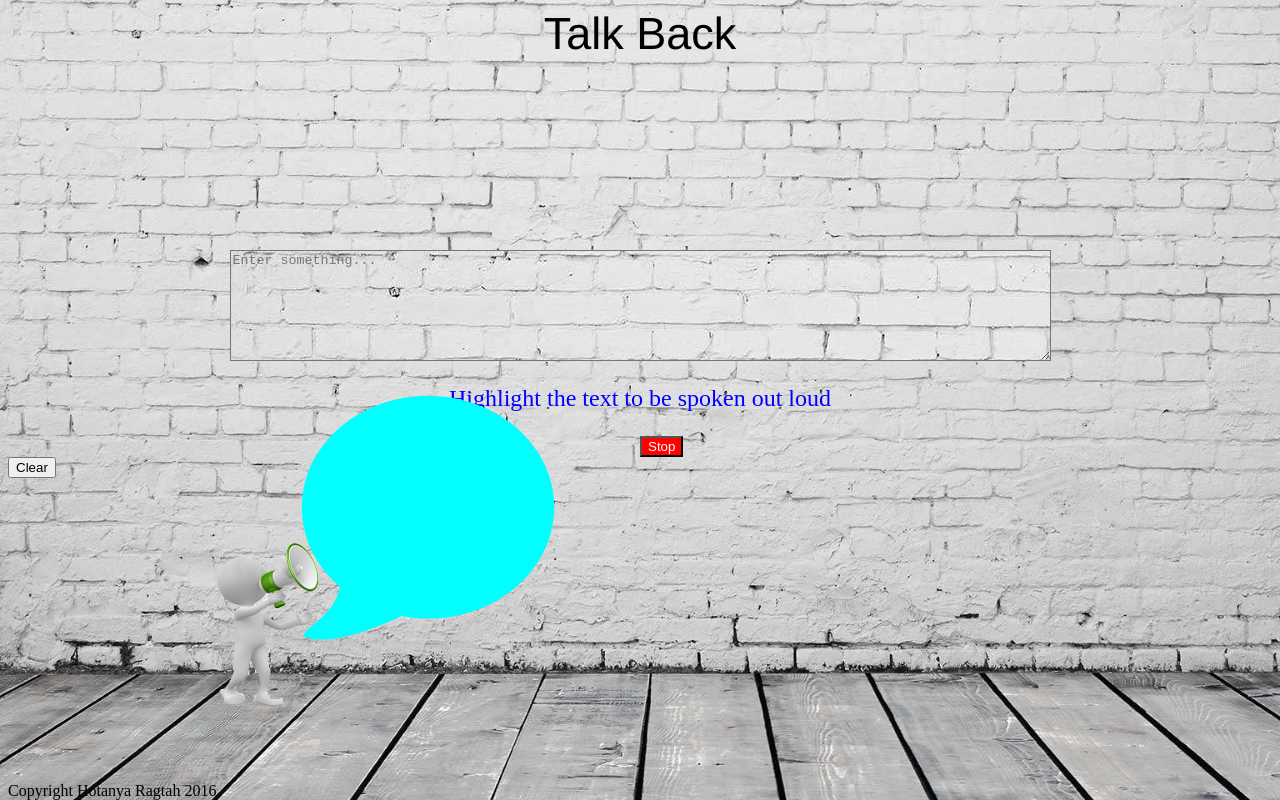
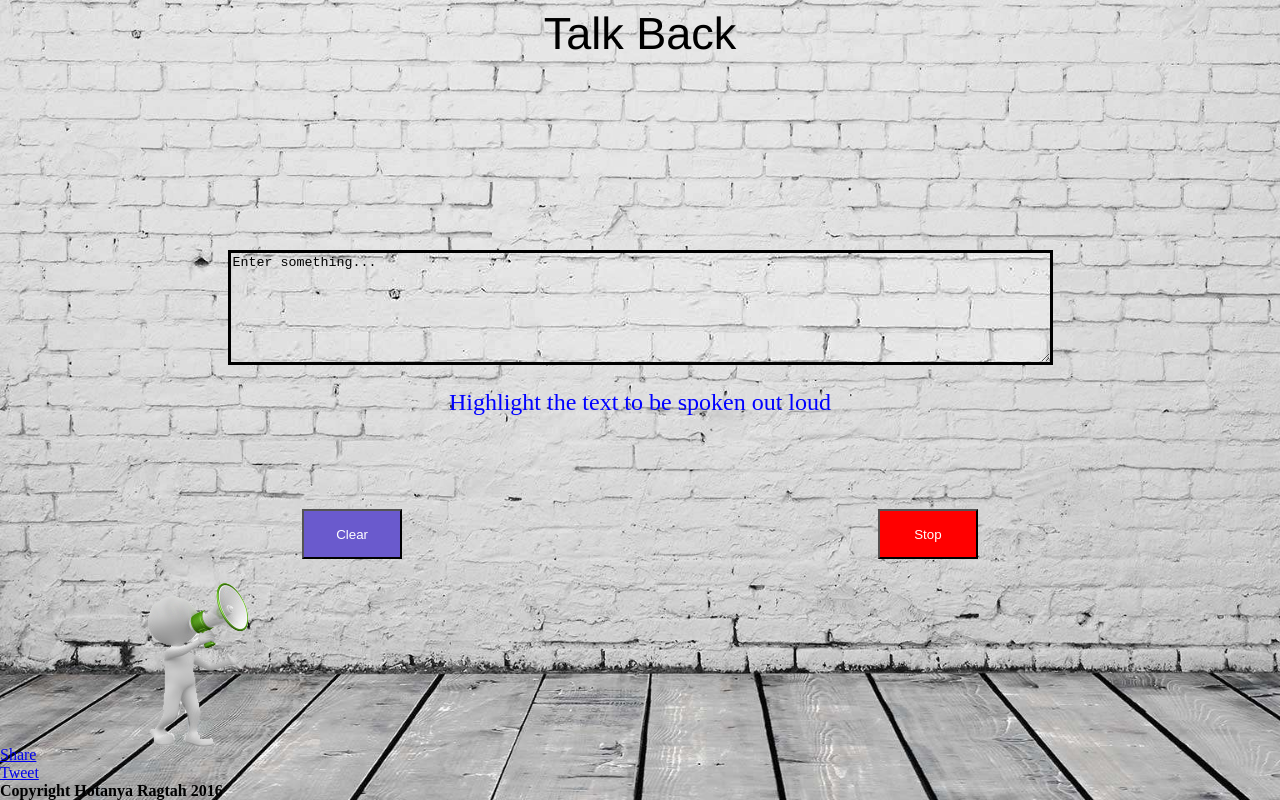
Before and after one commit to Hotanya/Talk-Back, a website: page index.html in a window 1280 px wide. Drawn offline with Linux system fonts and the light colour scheme.

Commit message:
Add project files and folders

```diff
--- a/index.html
+++ b/index.html
@@ -8,13 +8,24 @@
 
 <head>
     <title>Talk Back</title>
-        <link rel = "text/javascript" href="basic.js">
+
+
     <script src="http://code.responsivevoice.org/responsivevoice.js"></script>
     <script src='//vws.responsivevoice.com/v/e?key=8QiBKugZ'></script>
 
 </head>
 
 <body>
+    <div id="fb-root"></div>
+    <script>
+        (function(d, s, id) {
+        var js, fjs = d.getElementsByTagName(s)[0];
+        if (d.getElementById(id)) return;
+        js = d.createElement(s); js.id = id;
+        js.src = "//connect.facebook.net/en_GB/sdk.js#xfbml=1&version=v2.7";
+        fjs.parentNode.insertBefore(js, fjs);
+        }(document, 'script', 'facebook-jssdk'));
+    </script>
 
 <div id= "app_name">
 
@@ -24,13 +35,12 @@
 </div>
 
     <div>
-        <textarea id = "textarea" placeholder="Enter something..." rows = "7" cols = "100"></textarea>
+        <textarea id = "textarea" placeholder="Enter something..."rows = "7" cols = "100"></textarea>
     </div>
 
 <p>Highlight the text to be spoken out loud</p>
 
 <img id= "megaman" src="Images/megaphone_man.png" alt="Man With Megaphone">
-<img id= "speechbubble" src="Images/speech_bubble.png" alt="Speech Bubble">
 
 <div id = stop_button_div>
   <input id = stop_button
@@ -39,8 +49,9 @@
   value="Stop" >
 </div>
 
-<div>
- <input class= "clear"
+<div id= clear_button_div>
+ <input id = clear_button
+        class= "clear"
         type= "button"
         value = "Clear"
         onclick="javascript: clearText();"
@@ -73,8 +84,14 @@ automatically in just a few seconds.
 </script>
 
 <div id = foot>
+
+    <div class="fb-share-button" data-href="https://www.talk-back.azurewebsites.net" data-layout="button_count" data-size="small" data-mobile-iframe="true"><a class="fb-xfbml-parse-ignore" target="_blank" href="https://www.facebook.com/sharer/sharer.php?u=https%3A%2F%2Fwww.talk-back.azurewebsites.net%2F&amp;src=sdkpreparse">Share</a>
+    </div>
+
+    <a href="https://twitter.com/share" class="twitter-share-button" data-show-count="false">Tweet</a><script async src="//platform.twitter.com/widgets.js" charset="utf-8"></script>
+
 <footer>
-    Copyright Hotanya Ragtah 2016
+    <b> Copyright Hotanya Ragtah 2016 </b>
 </footer>
 </div>
 
--- a/styles.css
+++ b/styles.css
@@ -22,6 +22,7 @@ textarea {
   margin-right: auto;
   margin-top: 15%;
   margin-bottom: auto;
+  border: 3px solid black;
 }
 
 p {
@@ -33,12 +34,13 @@ text-align: center;
 #foot{
   position: fixed;
   bottom: 0px;
+  left: 0px;
 }
 
 #megaman{
   position: absolute;
-  left: 200px;
-  bottom: 80px;
+  left: 130px;
+  bottom: 40px;
 }
 
 #speechbubble{
@@ -48,10 +50,46 @@ text-align: center;
 }
 
 #stop_button_div{
+  position: absolute;
   padding-left: 50%;
+  right: 23.6%;
+  bottom: 30.1%;
+  }
+
+#clear_button_div{
+  position: absolute;
+  padding-right: 50%;
+  left: 23.6%;
+  bottom: 30.1%;
   }
 
 #stop_button{
   background-color: red;
   color: white;
+  height: 50px ;
+  width: 100px ;
 }
+
+#clear_button{
+  background-color: slateblue;
+  color: white;
+  height: 50px ;
+  width: 100px ;
+}
+
+*::-webkit-input-placeholder {
+    color: black;
+
+}
+*:-moz-placeholder {
+    /* FF 4-18 */
+    color: black;
+}
+*::-moz-placeholder {
+    /* FF 19+ */
+    color: black;
+}
+*:-ms-input-placeholder {
+    /* IE 10+ */
+    color: black;
+}
```
Lines whose indentation alone changed are shown as unchanged.
